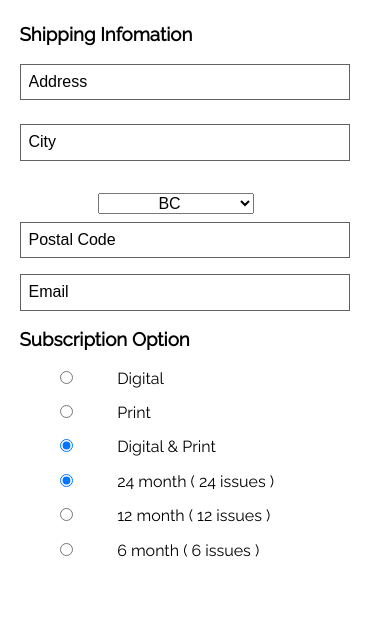
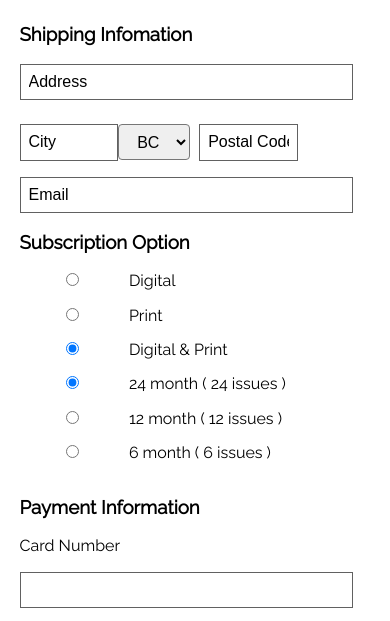
Before and after one commit to RickyLalli/IAT339-Project-2, a plain HTML site: page iat339_p1_final/subscribePurchase.html in a window 390 px wide. Shown: the part 199-820 px from the top of the page. Drawn offline with Linux system fonts and the light colour scheme.

Commit message:
subcription

```diff
--- a/iat339_p1_final/css/grid_z.css
+++ b/iat339_p1_final/css/grid_z.css
@@ -37,6 +37,10 @@ div.grid-col-1of3{
 
 }
 
+div.grid-col-1of3-3{
+	width:32%;
+	margin: 0 0.6%:;
+}
 div.grid-col-2of3{
 	width:65%;
 }
@@ -46,8 +50,8 @@ div.grid-col-1of3-2{
 	margin: 0.5%;
 }
 .grid-col-1of2-1{
-	width:35%;
-	margin:0 5%;
+	width:50%;
+	margin:0 ;
 }
 
 @media screen and (max-width: 980px) {
@@ -181,9 +185,13 @@ div.grid-col-1of3-2{
 	}
 
 	div.grid-col-1of2-1{
-		width:80%;
+		width:100%;
 
 		text-align: center;
+	}
+	input[type="text"]{
+		width: 90%;
+
 	}
 	div.grid-col-1of2{
 		width:100%;
@@ -208,6 +216,6 @@ div.grid-col-1of3-2{
 @media screen and (max-width:1180px)  {
 	.grid-col-1of2-1 {
 		width: 50%;
-		margin-bottom: 5rem;
+
 	}
 }
--- a/iat339_p1_final/css/main.css
+++ b/iat339_p1_final/css/main.css
@@ -166,7 +166,7 @@ p.readmore2 {
 h3.articlez {
   margin-top: 3rem;
   margin-bottom: 3rem;
-  margin-left: 10%;
+  margin-left: 3%;
 }
 
 p.articlez {
@@ -372,8 +372,9 @@ section:not([id]) {
 }
 
 div.sub{
-  width: 100%;
+  width: 90%;
   display: inline-block;
+  margin: 0 5%;
 }
 .intext-link {
   color: #E0E0E0;
@@ -727,6 +728,7 @@ section.mainCarousel {
   text-align: center;
 }
 
+
 .article-container {
   display: flex;
   flex-direction: row;
@@ -794,6 +796,16 @@ section.mainCarousel {
   padding: 0;
 }
 
+.cardDate{
+  width: 80%;
+/*  display: inline-block;*/
+  text-align: left;
+}
+
+#city{
+  width: 80%;
+  display: block;
+}
 /* size of image inside cards */
 
 .center-cropped {
@@ -952,7 +964,7 @@ footer {
 }
 
 input[type=text] {
-  width: 100%;
+  width: 80%;
   padding: 0.5rem;
   margin-top: 0.5rem;
 }
@@ -967,8 +979,10 @@ input.cvvtext {
 
   }
 select {
-  width: 50%;
-  margin-top: 1rem;
+  border-radius:4px;
+  width: 80%;
+  margin-top: 0.5rem;
+  height: 2.2rem;
   text-align: center;
   position: relative;
 }
@@ -999,6 +1013,7 @@ select {
 .SubForm form {
 
 }
+
 
 ul.footer {
   list-style-type: none;
@@ -1063,7 +1078,7 @@ ul.footer {
 footer input[type=text] {
   display: inline;
   margin-bottom: 20px;
-  width: 180px;
+  width: 30%;
 }
 
 .fa {
--- a/iat339_p1_final/subscribePurchase.html
+++ b/iat339_p1_final/subscribePurchase.html
@@ -45,17 +45,17 @@
 				<h3>Shipping Infomation</h3>
 				<input type="text" name="address" value="Address">
 				<div id="city">
-					<div class="grid-col-1of3">
+					<div class="grid-col-1of3-3">
 						<input type="text" name="city" value="City">
 					</div>
 
-					<div class="grid-col-1of3">
+					<div class="grid-col-1of3-3">
 						<select id="province">
 							<option value="BC">BC</option>
 							<option value="Alberta">Alberta</option>
 						</select>
 					</div>
-					<div class="grid-col-1of3">
+					<div class="grid-col-1of3-3">
 						<input type="text" name="postalcode" value="Postal Code">
 					</div>
 				</div>
```
